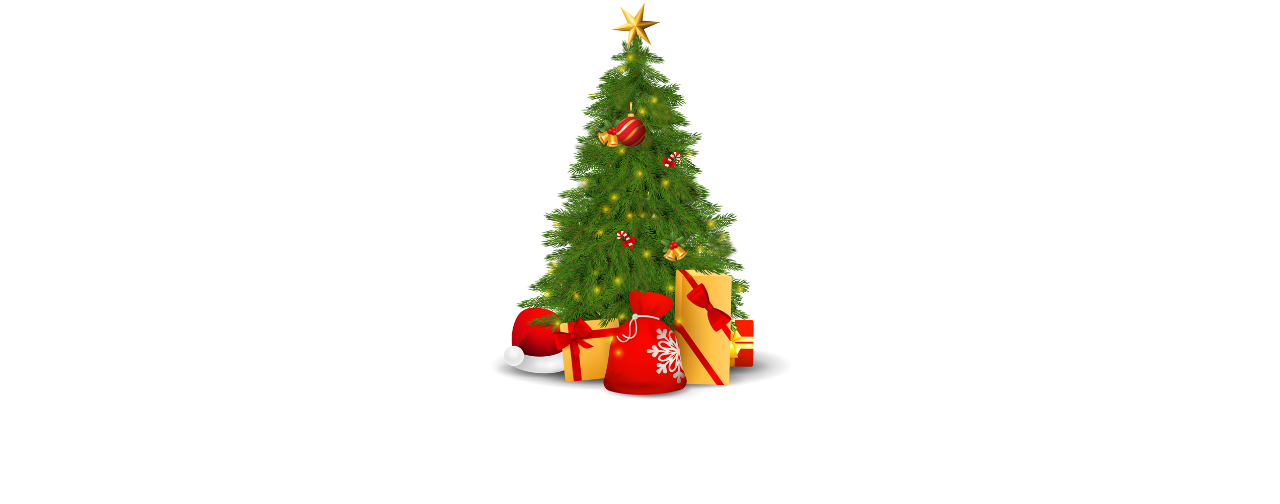
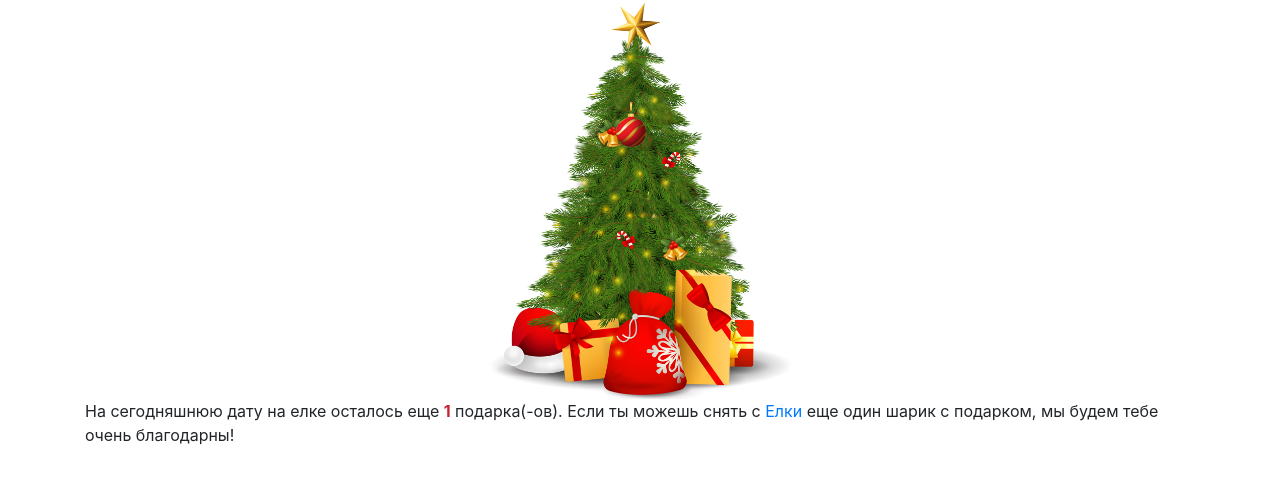
Before and after one commit to dmitriyteteruk/ProjectFairy, a Flask app: template fairy/templates/tree.html in a window 1280 px wide. Shown: the part 81-585 px from the top of the page. Run offline with Flask 2, Linux system fonts and the light colour scheme; the template is opened without the code that fills it: values that come from a table or form of the project are taken from there, others are empty; tables that the repository leaves empty hold one stand-in row (values such as "Sample post"); form fields are guessed from the names that the template uses; parts of the project's set-up code (start-up, migrations or seed data) failed here and were passed over; some libraries are stand-ins or nearby versions.

Commit message:
Добавлен счетчик на страницу с елкой tree.html - v4

```diff
--- a/fairy/templates/tree.html
+++ b/fairy/templates/tree.html
@@ -142,14 +142,10 @@
     {% endif %}
     {% endfor %}
 </div>
-<div style="text-align: center">
-    {% if gifts|length < 1 %}
-
-<p>На сегодняшнюю дату на елке осталось еще <b>
+<div>{% if gifts_on_tree|count != 0 %}
+        <p>На сегодняшнюю дату на елке осталось еще <b>
             <a style="color: #c82333"> {{ gifts_on_tree|count }}</a></b> подарка(-ов).
             Если ты можешь снять с  <a href="{{ url_for('gifts_bp.tree_page', page_num=1) }}">Елки</a> еще один шарик
             с подарком, мы будем тебе очень благодарны!</p>
-
-{% endif %}
- </div>
+ </div>{% endif %}
 {% endblock %}
```
